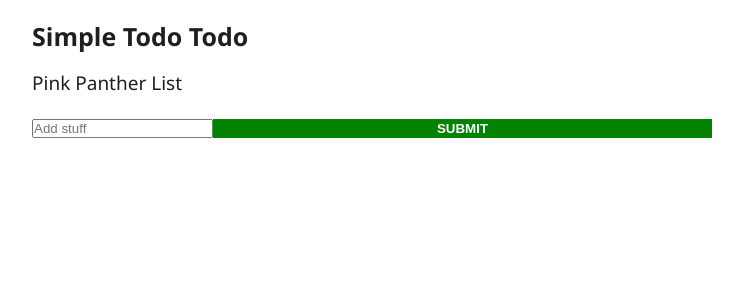
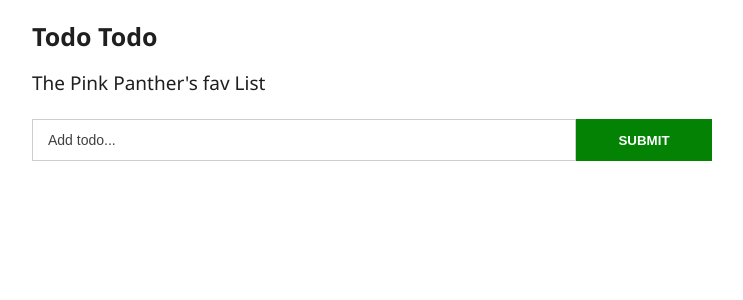
Before and after one commit to vidushg/todo-react, a React (Create React App) app in the folder simple-todo-app/: page / in a window 1280 px wide. Shown: the top 300 px of the page, without its empty margins (268-1011 px from the left). Built offline with nearby package versions, Linux system fonts and the light colour scheme; no server answers.

Commit message:
incorporating Hooks

```diff
--- a/simple-todo-app/src/components/Header.js
+++ b/simple-todo-app/src/components/Header.js
@@ -1,6 +1,46 @@
-import React from "react"
+import React, {useEffect, useRef} from "react"
 
-class Header extends React.Component {
+const Header = (props) => {
+  const headerStyle = {
+    padding: "20px 0",
+    lineHeight: "2em",
+  }
+const isInitialMount = useRef(true)
+console.log(isInitialMount)
+
+useEffect(() => {
+    var x = Math.floor(Math.random()*256)
+    var y = Math.floor(Math.random()*256)
+    var z = Math.floor(Math.random()*256)
+    var bgcolor = "rgb("+x+","+y+","+z+")"
+
+    var changeArray = ["now that's what i call a change!","changed","wow","what a change","fantastic!","great stuff"];
+
+    var changeWord = changeArray[Math.floor(Math.random()*6)];
+
+    if (isInitialMount.current) {
+      isInitialMount.current = false;
+    }
+    else{
+      document.getElementById("inH1").innerHTML = changeWord
+      document.getElementById("inH1").style.backgroundColor = bgcolor;
+    }
+  }, [props.headerSpan])
+
+
+  return (
+    <header style={headerStyle}>
+      <h1 style={{fontSize: "25px", marginBottom: "15px"}}>
+        Todo Todo <span id="inH1"></span>
+      </h1>
+      <p style={{fontSize: "19px"}}>
+        The Pink Panther's fav List
+      </p>
+    </header>
+  )
+}
+
+/*class Header extends React.Component {
   componentDidUpdate(prevProps, prevState){
 
     var x = Math.floor(Math.random()*256);
@@ -30,6 +70,6 @@ class Header extends React.Component {
       </header>
     )
   }
-}
+}*/
 
 export default Header
--- a/simple-todo-app/src/components/InputTodo.js
+++ b/simple-todo-app/src/components/InputTodo.js
@@ -1,6 +1,42 @@
-import React, {Component} from "react"
+import React, {useState} from "react"
 
-class InputTodo extends Component {
+const InputTodo = (props) => {
+  const [inputText, setInputText] = useState("");
+
+  const onChange = (e) => {
+    setInputText({
+      ...inputText,
+      [e.target.name]: e.target.value,
+    })
+  }
+
+  const handleSubmit = (e) => {
+    e.preventDefault()
+    props.addTodoProps(inputText.title)
+    setInputText({
+      title: "",
+    })
+  }
+
+  return (
+    <div>
+    <form onSubmit={handleSubmit} className="form-container">
+    <input
+      type="text"
+      className="input-text"
+      placeholder="Add todo..."
+      value={inputText.itle}
+      name="title"
+      onChange={onChange}
+      />
+    <input type="submit" className="input-submit" value="Submit" />
+    </form>
+    </div>)
+}
+
+
+
+/*class InputTodo extends Component {
 
   state = {
     title: ""
@@ -33,5 +69,5 @@ class InputTodo extends Component {
     )
   };
 }
-
+*/
 export default InputTodo
--- a/simple-todo-app/src/components/TodoContainer.js
+++ b/simple-todo-app/src/components/TodoContainer.js
@@ -1,11 +1,70 @@
-import React from "react"
+import React, {useState, useEffect} from "react"
 import TodosList from "./TodosList"
 import Header from "./Header"
 import InputTodo from "./InputTodo"
-//import {v4 as uuidv4} from "uuid";
+import {v4 as uuid} from "uuid";
 import axios from "axios";
 
-class TodoContainer extends React.Component{
+const TodoContainer = (props) => {
+  const [todos, setTodos] = useState([])
+  const [show, setShow] = useState(false)
+
+  const handleChange = (id) => {
+    setTodos(
+      todos.map(todo => {
+        if (todo.id === id) {
+          todo.completed =! todo.completed
+        }
+        return todo
+      })
+    )
+    setShow(!show)
+  }
+
+  const delTodo = (id) => {
+    setTodos([
+      ...todos.filter(todo => {
+        return todo.id !== id
+      }),
+    ])
+  }
+
+
+  const addTodoItem = title => {
+    const newTodo = {
+      id: uuid(),
+      title: title,
+      completed: false,
+    }
+    setTodos([...todos, newTodo])
+  }
+
+  useEffect(() => {
+    console.log("test");
+    axios
+      .get("https://jsonplaceholder.typicode.com/todos?_limit=10")
+      .then(response => setTodos(response.data))
+  },[])
+
+  return(
+    <div className = "container">
+      <Header headerSpan={show} />
+      <InputTodo addTodoProps={addTodoItem} />
+      <TodosList
+        todos={todos}
+        handleChangeProps={handleChange}
+        deleteTodoProps={delTodo}
+        />
+    </div>
+  )
+
+}
+
+
+
+
+
+/*class TodoContainer extends React.Component{
 
   state = {
     todos: [],
@@ -69,4 +128,5 @@ class TodoContainer extends React.Component{
     );
   }
 }
+*/
 export default TodoContainer
--- a/simple-todo-app/src/components/TodoItem.js
+++ b/simple-todo-app/src/components/TodoItem.js
@@ -1,6 +1,38 @@
-import React from "react"
+import React, {useEffect} from "react"
 
-class TodoItem extends React.Component{
+
+const TodoItem = (props) => {
+  const completedStyle = {
+    fontStyle: "italic",
+    color: "#d35e0f",
+    opacity: 0.4,
+    textDecoration: "line-through",
+  }
+
+  const {completed, id, title} = props.todo
+
+  useEffect(() => {
+    return ()=>{
+      alert("Item deleted: "+title)
+    }
+  },[])
+
+  return(
+    <li className="todo-item">
+      <input
+        type="checkbox"
+        checked={completed}
+        onChange={() => props.handleChangeProps(id)}
+        />
+      <button onClick={() => props.deleteTodoProps(id)}>
+      Delete </button>
+      <span style={completed ? completedStyle: null}> {title}</span>
+      </li>
+  )
+}
+
+
+/*class TodoItem extends React.Component{
 
   componentWillUnmount(){
     alert("!Item will be deleted!")
@@ -26,6 +58,6 @@ class TodoItem extends React.Component{
       </span>
       </li>);
   }
-}
+}*/
 
 export default TodoItem
--- a/simple-todo-app/src/components/TodosList.js
+++ b/simple-todo-app/src/components/TodosList.js
@@ -1,7 +1,21 @@
 import React from "react"
 import TodoItem from "./TodoItem"
 
-class TodosList extends React.Component{
+
+const TodosList = (props) => {
+  return(
+    <>
+     {props.todos.map(todo => (<TodoItem
+                                  key={todo.id}
+                                  todo={todo}
+                                  handleChangeProps={props.handleChangeProps}
+                                  deleteTodoProps={props.deleteTodoProps}/>))}
+    </>
+
+  )
+}
+
+/*class TodosList extends React.Component{
   render(){
     return(<>
       {this.props.todos.map(todo => (<TodoItem
@@ -12,6 +26,6 @@ class TodosList extends React.Component{
       </>
     )
   };
-}
+}*/
 
 export default TodosList
```
